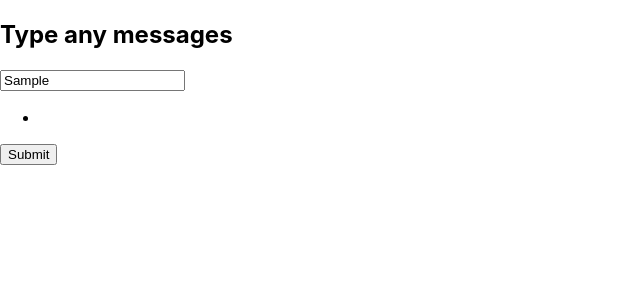
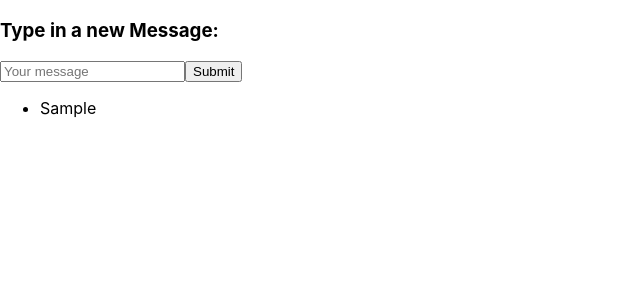
Before and after one commit to Harishan15/context-api-practice, a React (Create React App) app: page / in a window 1280 px wide. Both pictures are taken after typing "Sample" into the empty fields and a click on the button "Submit". Shown: the top 300 px of the page, without its empty margins (0-640 px from the left). Built offline with nearby package versions, Linux system fonts and the light colour scheme.

Commit message:
task two completed

```diff
--- a/src/App.js
+++ b/src/App.js
@@ -1,29 +1,37 @@
-// import './App.css';
-import React, { useState, useCallback } from "react";
+import React, { useState } from "react";
 
 function App() {
 	const [input, setInput] = useState("");
 	const [messages, setMessages] = useState([]);
 
-	const submitMessage = () => {
-		messages.push(input);
+	const handleChange = (e) => {
+		setInput(e.target.value);
+		setMessages(messages);
 	};
 
-	const handleChange = useCallback((event) => {
-		const { value } = event.target;
-		setInput({ ...input, value });
-	});
+	const submitMessage = () => {
+		setMessages([...messages, input]);
+		setInput("");
+	};
 
 	return (
-		<div className="App">
-			<h2>Type any messages</h2>
-			<input type="type" onChange={handleChange} />
-			<ul>
-				<li>{}</li>
-			</ul>
-			<button type="Submit" onChange={submitMessage}>
+		<div>
+			<h3>Type in a new Message:</h3>
+			<input
+				type="text"
+				onChange={handleChange}
+				value={input}
+				placeholder="Your message"
+			/>
+			<button type="submit" onClick={submitMessage}>
 				Submit
 			</button>
+
+			<ul>
+				{messages.map((x, i) => {
+					return <li key={i}>{x}</li>;
+				})}
+			</ul>
 		</div>
 	);
 }
```
